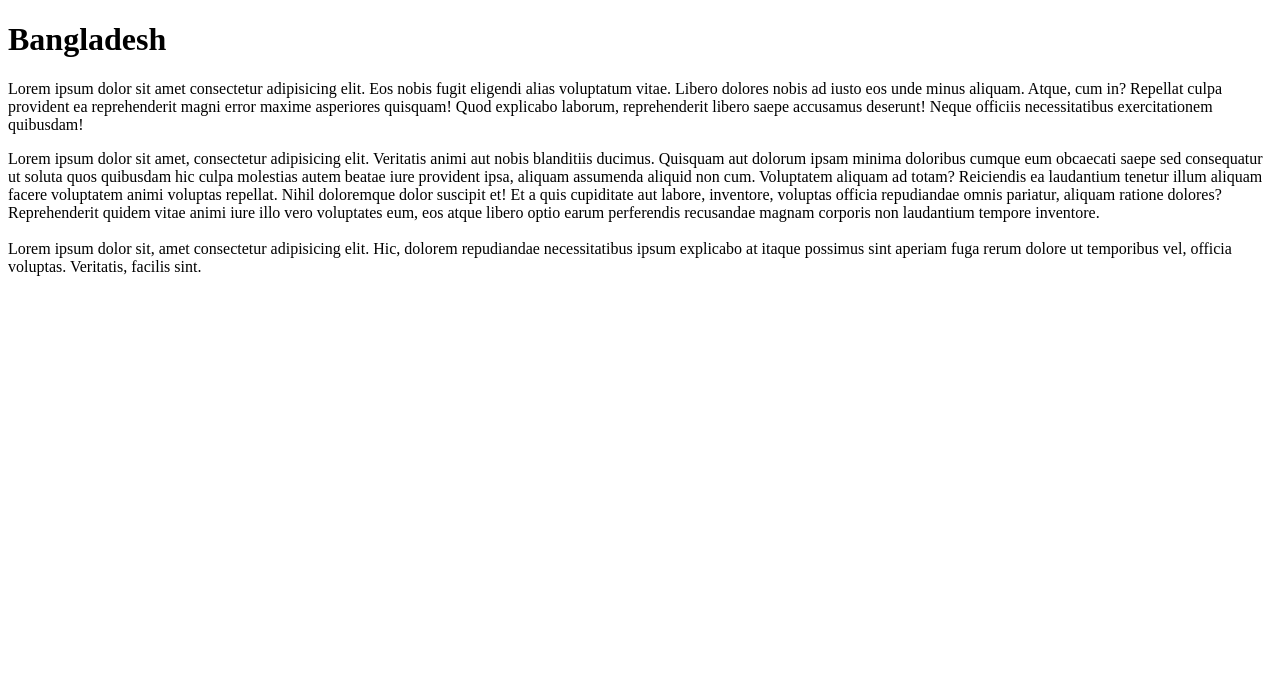
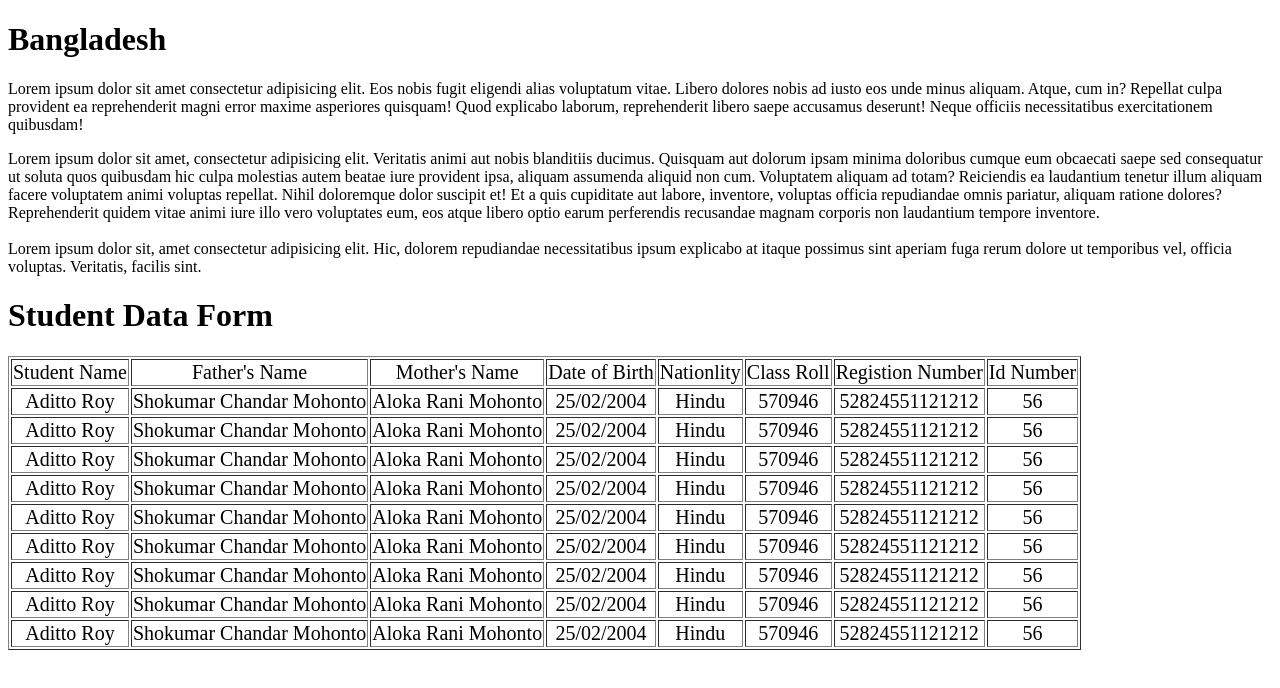
Before and after one commit to ShobujKumarAditto/Git_Practice, a plain HTML site: page index.html in a window 1280 px wide. Drawn offline with Linux system fonts and the light colour scheme.

```diff
--- a/index.html
+++ b/index.html
@@ -15,5 +15,130 @@
 
   <br>
   <div>Lorem ipsum dolor sit, amet consectetur adipisicing elit. Hic, dolorem repudiandae necessitatibus ipsum explicabo at itaque possimus sint aperiam fuga rerum dolore ut temporibus vel, officia voluptas. Veritatis, facilis sint.</div>
+
+
+ <h1>Student Data Form</h1>
+
+ <table border="1">
+
+  <tr style="text-align: center; font-size: 20px;">
+    <td>Student Name</td>
+    <td>Father's Name</td>
+    <td>Mother's Name</td>
+    <td>Date of Birth</td>
+    <td>Nationlity</td>
+    <td>Class Roll</td>
+    <td>Registion Number</td>
+    <td>Id Number</td>
+  </tr>
+
+  <tr style="text-align: center; font-size: 20px;">
+    <td>Aditto Roy</td>
+    <td>Shokumar Chandar Mohonto</td>
+    <td>Aloka Rani Mohonto</td>
+    <td>25/02/2004</td>
+    <td>Hindu</td>
+    <td>570946</td>
+    <td>52824551121212</td>
+    <td>56</td>
+  </tr>
+
+
+  <tr style="text-align: center; font-size: 20px;">
+    <td>Aditto Roy</td>
+    <td>Shokumar Chandar Mohonto</td>
+    <td>Aloka Rani Mohonto</td>
+    <td>25/02/2004</td>
+    <td>Hindu</td>
+    <td>570946</td>
+    <td>52824551121212</td>
+    <td>56</td>
+  </tr>
+
+
+  <tr style="text-align: center; font-size: 20px;">
+    <td>Aditto Roy</td>
+    <td>Shokumar Chandar Mohonto</td>
+    <td>Aloka Rani Mohonto</td>
+    <td>25/02/2004</td>
+    <td>Hindu</td>
+    <td>570946</td>
+    <td>52824551121212</td>
+    <td>56</td>
+  </tr>
+
+
+
+  <tr style="text-align: center; font-size: 20px;">
+    <td>Aditto Roy</td>
+    <td>Shokumar Chandar Mohonto</td>
+    <td>Aloka Rani Mohonto</td>
+    <td>25/02/2004</td>
+    <td>Hindu</td>
+    <td>570946</td>
+    <td>52824551121212</td>
+    <td>56</td>
+  </tr>
+  <tr style="text-align: center; font-size: 20px;">
+    <td>Aditto Roy</td>
+    <td>Shokumar Chandar Mohonto</td>
+    <td>Aloka Rani Mohonto</td>
+    <td>25/02/2004</td>
+    <td>Hindu</td>
+    <td>570946</td>
+    <td>52824551121212</td>
+    <td>56</td>
+  </tr>
+
+
+  <tr style="text-align: center; font-size: 20px;">
+    <td>Aditto Roy</td>
+    <td>Shokumar Chandar Mohonto</td>
+    <td>Aloka Rani Mohonto</td>
+    <td>25/02/2004</td>
+    <td>Hindu</td>
+    <td>570946</td>
+    <td>52824551121212</td>
+    <td>56</td>
+  </tr>
+  <tr style="text-align: center; font-size: 20px;">
+    <td>Aditto Roy</td>
+    <td>Shokumar Chandar Mohonto</td>
+    <td>Aloka Rani Mohonto</td>
+    <td>25/02/2004</td>
+    <td>Hindu</td>
+    <td>570946</td>
+    <td>52824551121212</td>
+    <td>56</td>
+  </tr>
+
+
+  <tr style="text-align: center; font-size: 20px;">
+    <td>Aditto Roy</td>
+    <td>Shokumar Chandar Mohonto</td>
+    <td>Aloka Rani Mohonto</td>
+    <td>25/02/2004</td>
+    <td>Hindu</td>
+    <td>570946</td>
+    <td>52824551121212</td>
+    <td>56</td>
+  </tr>
+
+
+  <tr style="text-align: center; font-size: 20px;">
+    <td>Aditto Roy</td>
+    <td>Shokumar Chandar Mohonto</td>
+    <td>Aloka Rani Mohonto</td>
+    <td>25/02/2004</td>
+    <td>Hindu</td>
+    <td>570946</td>
+    <td>52824551121212</td>
+    <td>56</td>
+  </tr>
+
+
+ </table>
+
+
 </body>
 </html>
```
